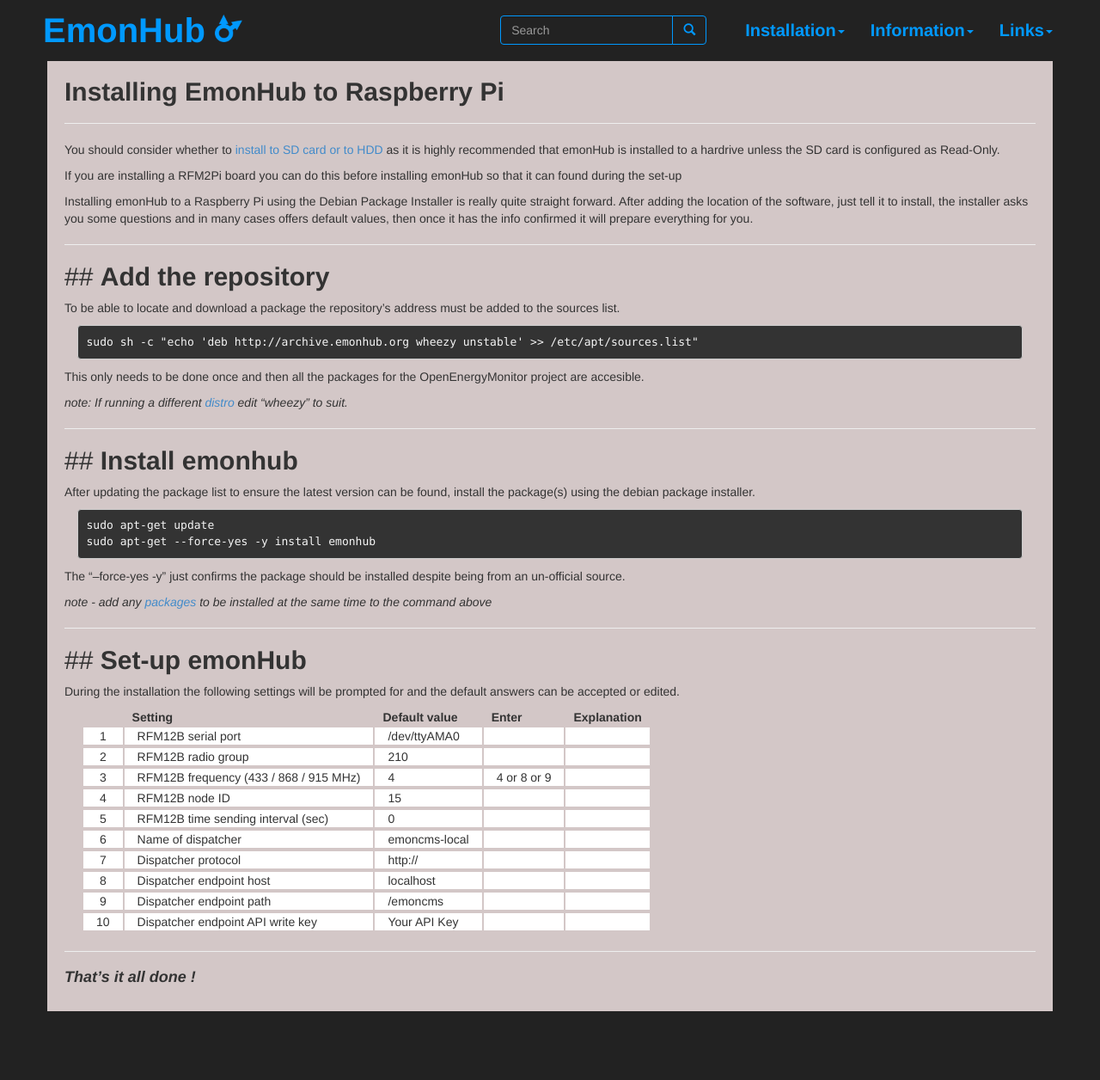
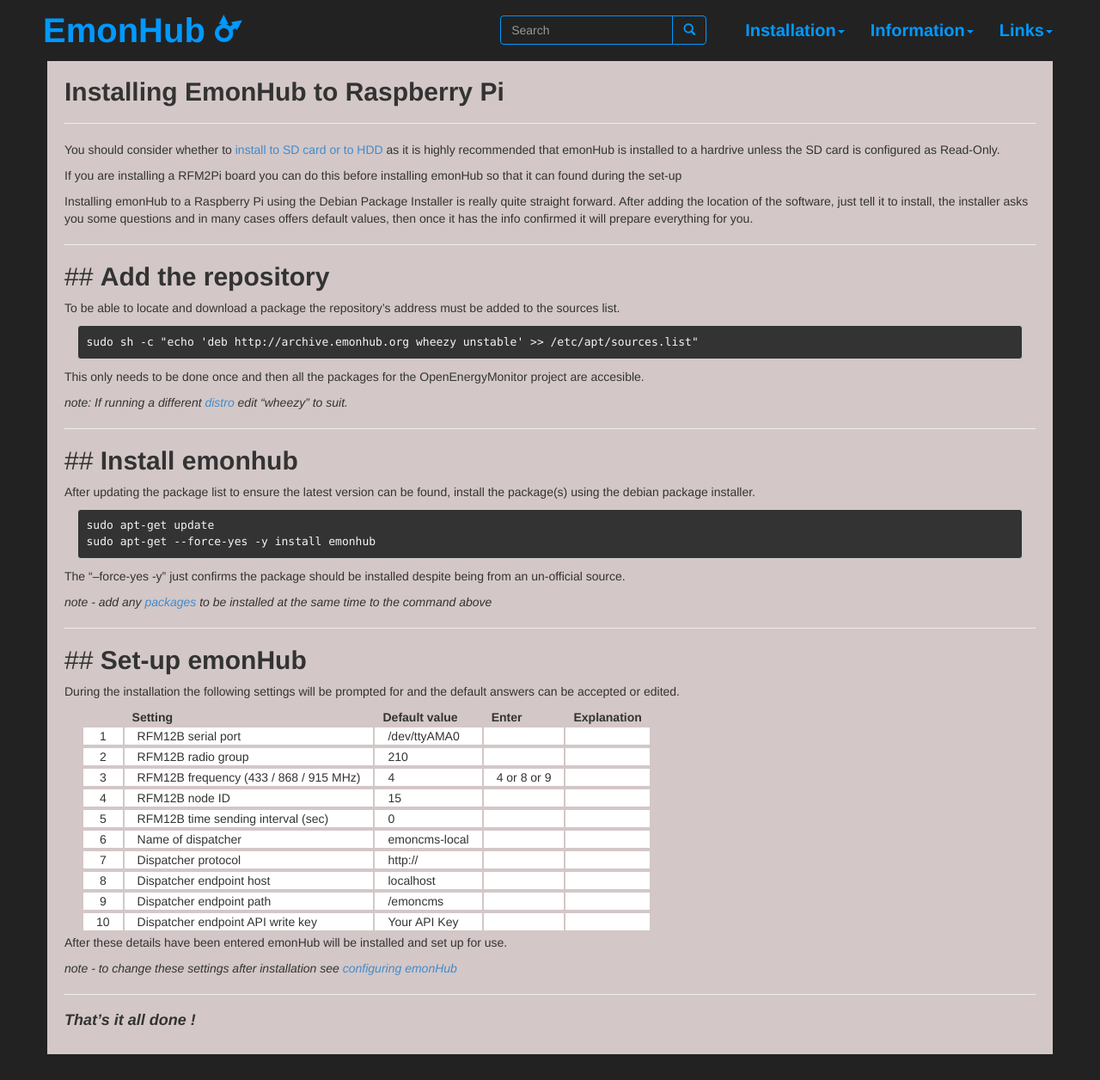
Before and after one commit to otherWIP/otherwip.github.io, a Jekyll site: the page built from documentation/install/raspberrypi/index.md, in a window 1280 px wide and 1256 px high. Shown: the whole window at 86% size. Built offline with Jekyll 4.4.1, drawn with Linux system fonts in a browser that asks for light colours; nearby versions of some CDN libraries.

Commit message:
Update hub_qa.md

```diff
--- a/_includes/info/setup/hub_qa.md
+++ b/_includes/info/setup/hub_qa.md
@@ -14,3 +14,7 @@ During the installation the following settings will be prompted for and the defa
 |8|Dispatcher endpoint host|localhost|||
 |9|Dispatcher endpoint path|/emoncms|||
 |10|Dispatcher endpoint API write key|Your API Key|||
+
+After these details have been entered emonHub will be installed and set up for use.
+
+*note - to change these settings after installation see [configuring emonHub]()*
```
